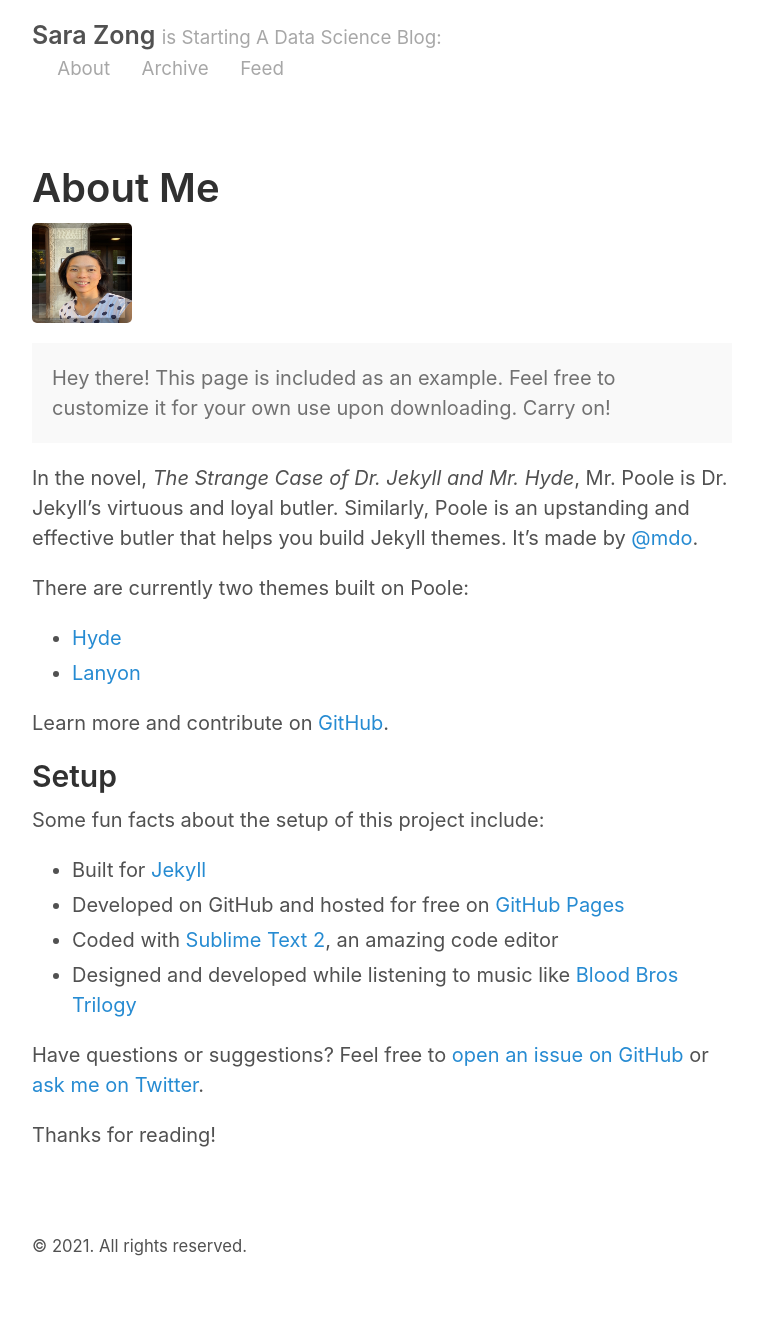
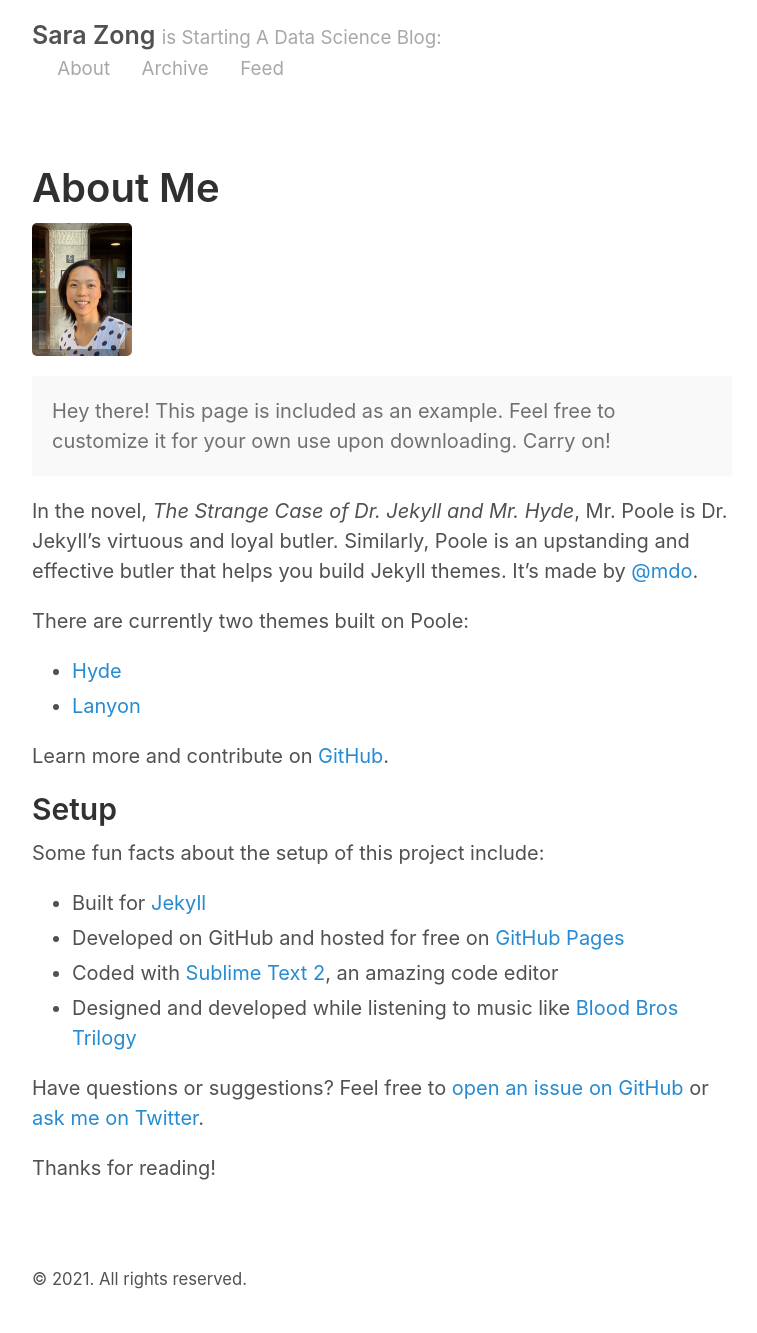
Before and after one commit to sarazong/sarazong.github.io, a Jekyll site: the page built from about.md, in a window 1280 px wide. Shown: the whole page, without its empty margins (258-1015 px from the left). Built offline with Jekyll 4.4.1, drawn with Linux system fonts in a browser that asks for light colours; before the commit the page ends 1300 px from its top, so only the background shows below that.

Commit message:
edit about me

```diff
--- a/about.md
+++ b/about.md
@@ -3,7 +3,7 @@ layout: page
 title: About Me
 ---
 
-<img src="https://github.com/sarazong/sarazong.github.io/blob/master/images/small_size_profile_pic.jpeg" width="100" height="100"/>
+<img src="https://github.com/sarazong/sarazong.github.io/blob/master/images/small_size_profile_pic.jpeg" width="100" />
 
 <p class="message">
   Hey there! This page is included as an example. Feel free to customize it for your own use upon downloading. Carry on!
```
